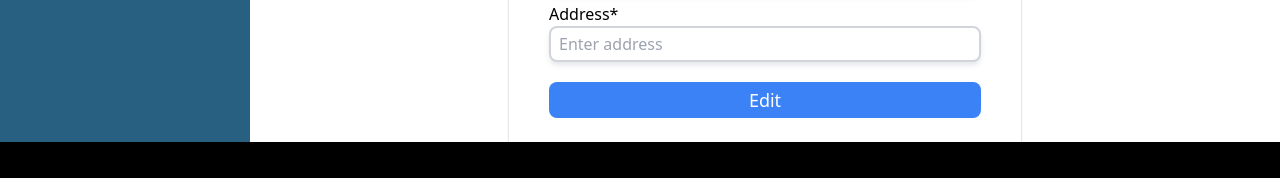
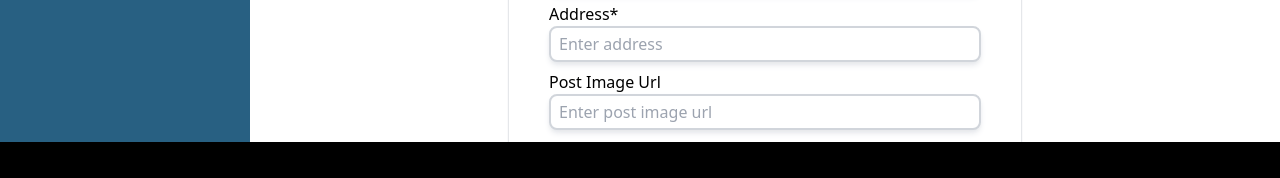
Before and after one commit to ujjwaluks7/FullStack_job_Listing, a React (Vite) app in the folder frontend/: page /contractor/post/edit/1 in a window 1280 px wide. Shown: the part 724-902 px from the top of the page. Built offline with nearby package versions, Linux system fonts and the light colour scheme; no server answers; sample sign-in values are in the browser's storage.

Commit message:
change logic post add and update

```diff
--- a/frontend/src/pages/contractor/ContractorEditPost.jsx
+++ b/frontend/src/pages/contractor/ContractorEditPost.jsx
@@ -22,6 +22,7 @@ function ContractorEditPost() {
     city: "",
     pincode: "",
     address: "",
+    postPic: "",
   });
 
   function handlerChange(e) {
@@ -244,6 +245,18 @@ function ContractorEditPost() {
                 name="address"
               />
             </div>
+            <div className="flex flex-col mt-2">
+              <label htmlFor="postPic">Post Image Url</label>
+              <input
+                className=" py-1 border-2 border-gray-300 rounded-lg px-2 focus:outline-none shadow-md shadow-gray-200"
+                type="url"
+                placeholder="Enter post image url"
+                id="postPic"
+                onChange={(e) => handlerChange(e)}
+                value={formData.postPic}
+                name="postPic"
+              />
+            </div>
             <div className="bg-blue-500 w-full rounded-lg flex justify-center  text-white text-lg py-1 mt-5">
               {loading ? (
                 <Spinner />
```
Also changed, not shown: 1 other file (tests, documents, lock files or other folders).
